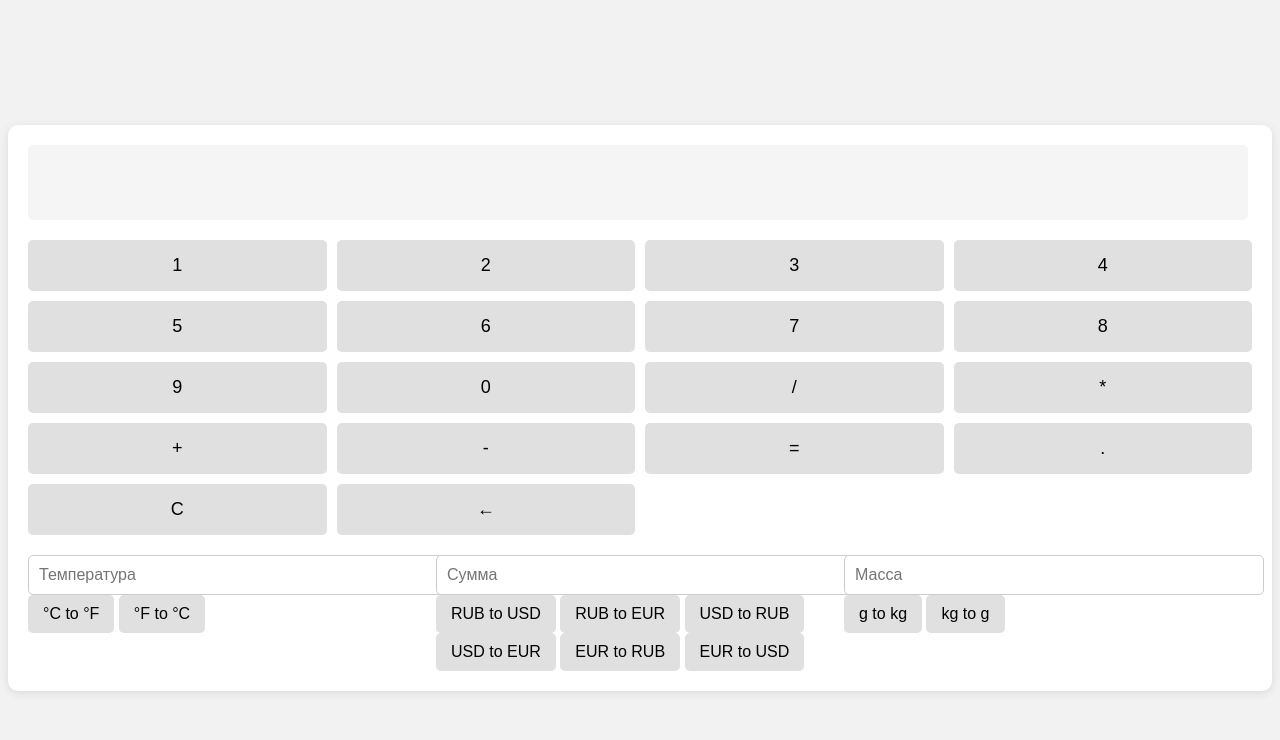
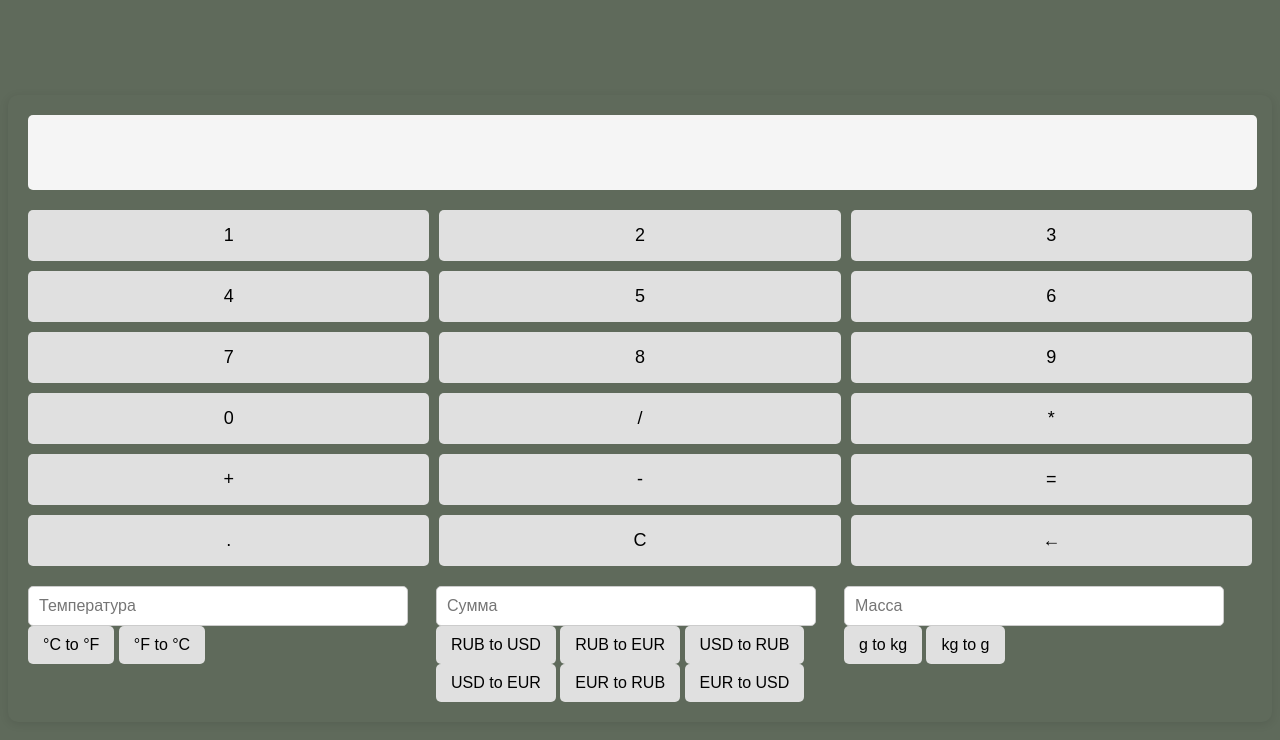
Before and after one commit to Shinkins/practice-project, a plain HTML site: page body.html in a window 1280 px wide. Drawn offline with Linux system fonts and the light colour scheme.

Commit message:
edit some troublles

```diff
--- a/body.html
+++ b/body.html
@@ -5,7 +5,7 @@
     <style>
         body {
             font-family: Arial, sans-serif;
-            background-color: #f2f2f2;
+            background-color: #5F6A5B;
         }
 
         .container {
@@ -16,15 +16,16 @@
         }
 
         .calculator {
-            background-color: #ffffff;
+            background-color: #5F6A5B;
             border-radius: 10px;
+            padding: 20px;
             box-shadow: 0px 2px 10px rgba(0, 0, 0, 0.1);
-            padding: 20px;
         }
 
         .calculator .screen {
-          width: 98%;
-          background-color: #f5f5f5;
+            display: grid;
+            width: 98.8%;
+            background-color: #f5f5f5;
             border-radius: 5px;
             padding: 10px;
             margin-bottom: 20px;
@@ -36,7 +37,7 @@
 
         .calculator .buttons {
             display: grid;
-            grid-template-columns: repeat(4, 1fr);
+            grid-template-columns: repeat(3, 1fr);
             grid-gap: 10px;
         }
 
@@ -71,7 +72,7 @@
         }
 
         .converter .input-group input {
-            width: 100%;
+            width: 90%;
             padding: 10px;
             font-size: 16px;
             border-radius: 5px;
@@ -186,7 +187,6 @@
         var amount = parseFloat(currencyInput.value);
         var convertedAmount;
 
-        // Example conversion rates
         if (fromCurrency === 'RUB' && toCurrency === 'USD') {
             convertedAmount = amount * 0.013;
         } else if (fromCurrency === 'RUB' && toCurrency === 'EUR') {
```
